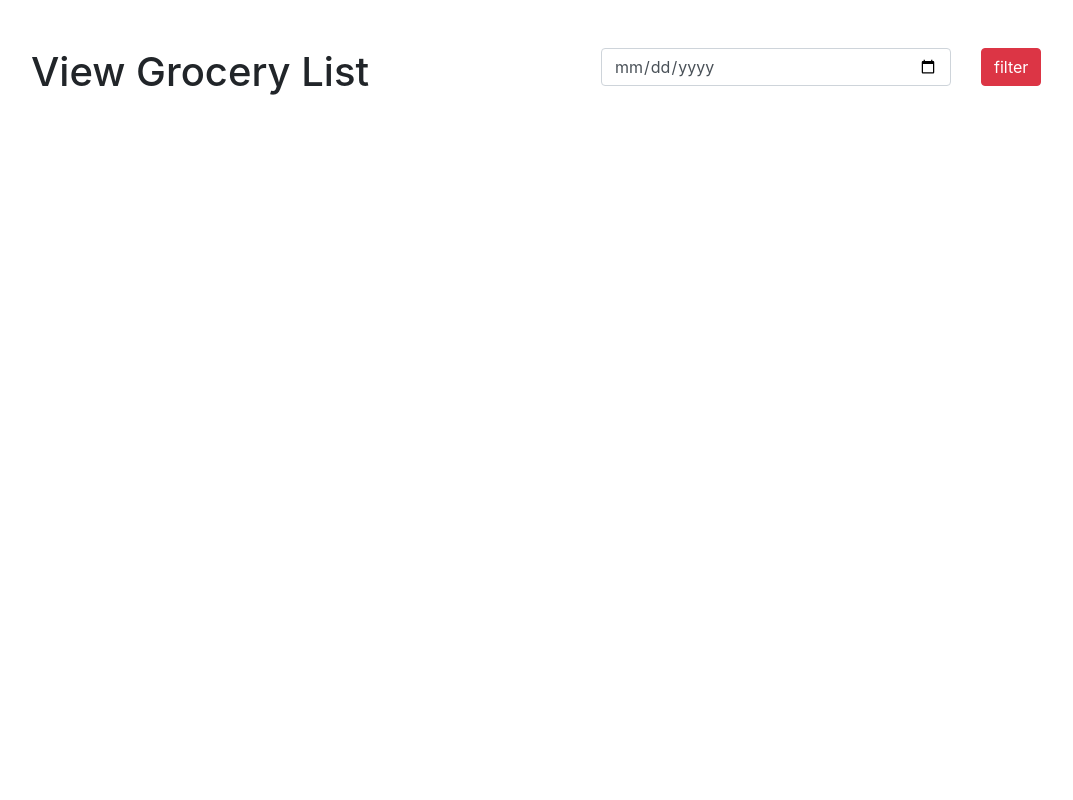
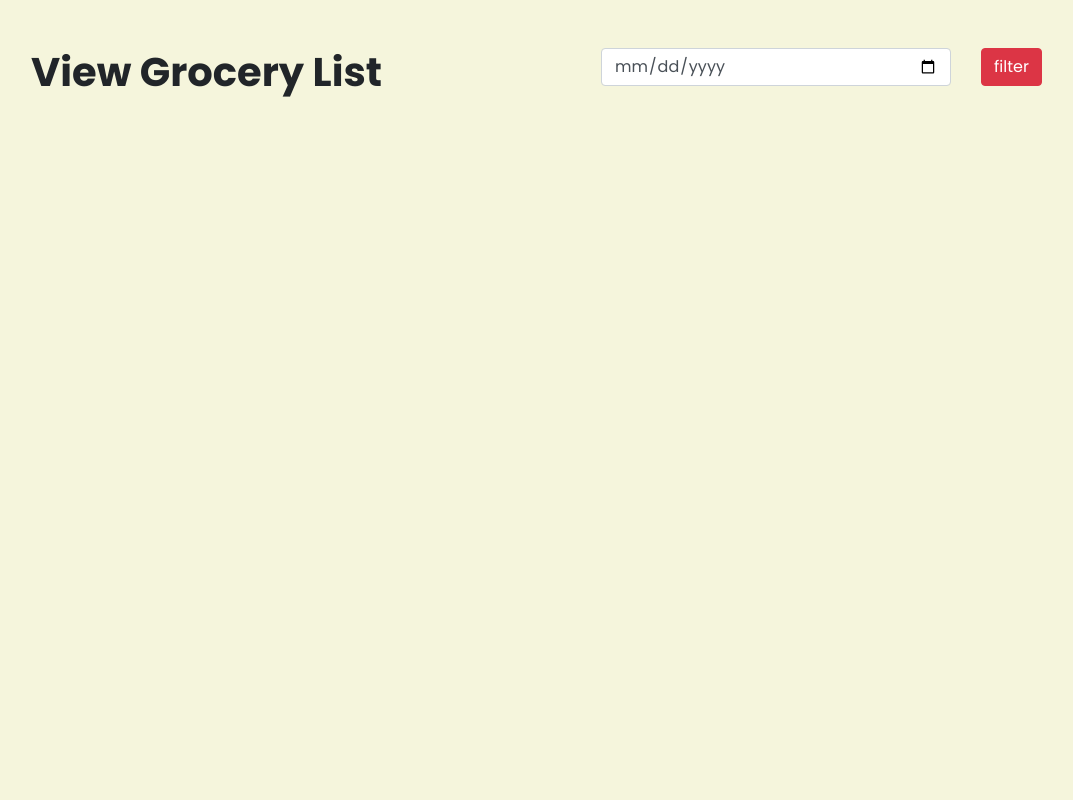
Before and after one commit to TheDarkKnlght/GroceryBag, a Django app: page / in a window 1280 px wide. Shown: the whole page, without its empty margins (54-1127 px from the left). Run offline with Django 3.2, Linux system fonts and the light colour scheme; data that the repository does not hold is empty; some libraries are stand-ins or nearby versions.

Commit message:
Added CSS

```diff
--- /dev/null
+++ b/cart/static/css/style.css
@@ -0,0 +1,11 @@
+@import url('https://fonts.googleapis.com/css2?family=Poppins:wght@300;400;700&display=swap');
+body {
+    font-family: 'Poppins', sans-serif;
+    font-weight: 300;
+    background-color: beige;
+}
+
+h1, h2, h3, h4, h5 {
+    font-family: 'Poppins', sans-serif;
+    font-weight: 700;
+}
--- a/cart/templates/cart/index.html
+++ b/cart/templates/cart/index.html
@@ -1,9 +1,10 @@
+{% load static %}
 <html>
     <head>
         <meta http-equiv="Content-Type" content="text/html; charset=UTF-8">
         <title>View List</title>
-        <link rel="stylesheet" href="https://maxcdn.bootstrapcdn.com/bootstrap/4.4.1/css/bootstrap.min.css">
-        <link rel="stylesheet" href="css/style.css">
+        <link rel="stylesheet" href="//maxcdn.bootstrapcdn.com/bootstrap/4.4.1/css/bootstrap.min.css">
+        <link rel="stylesheet" href="{% static 'css/style.css' %}">
     </head>
     <body>
         <div class="container mt-5">
```
